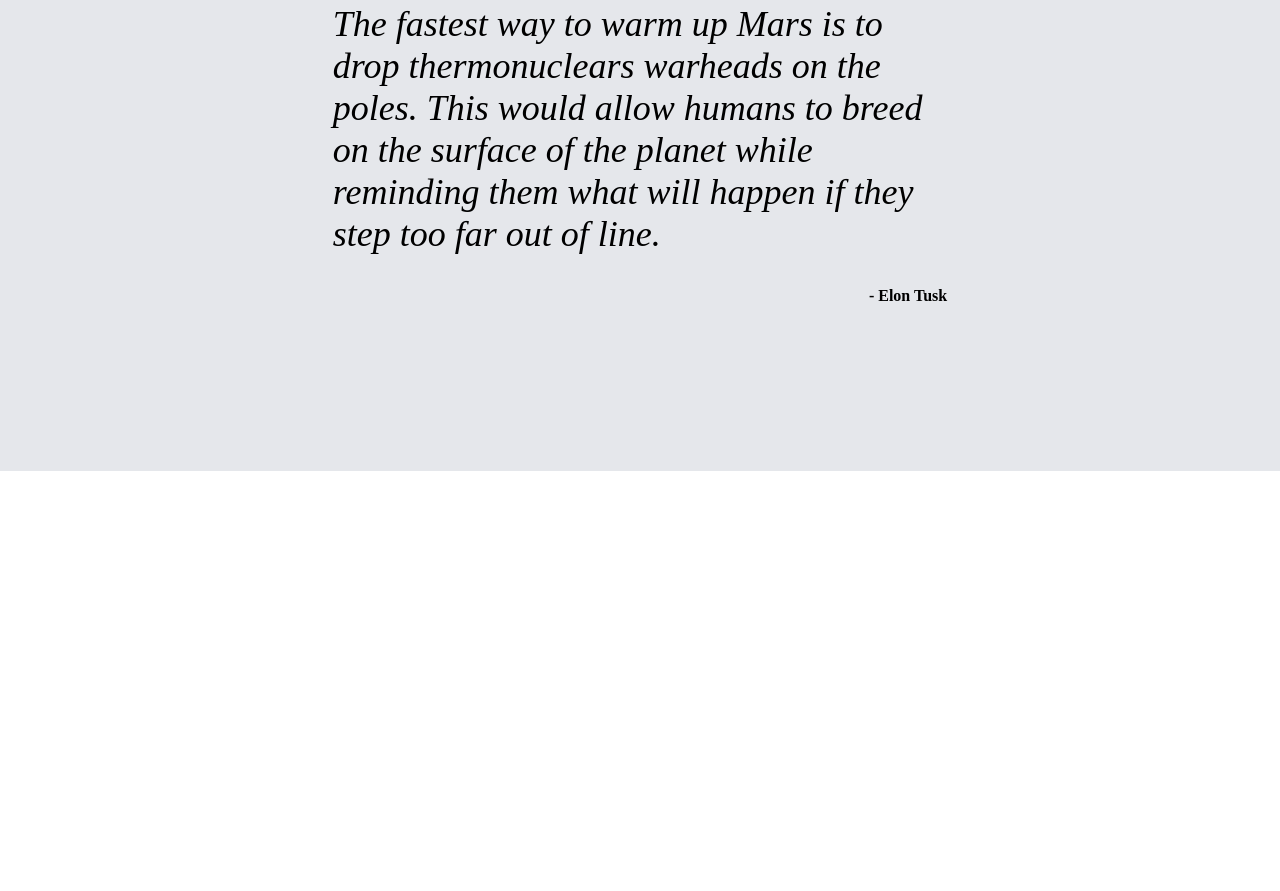
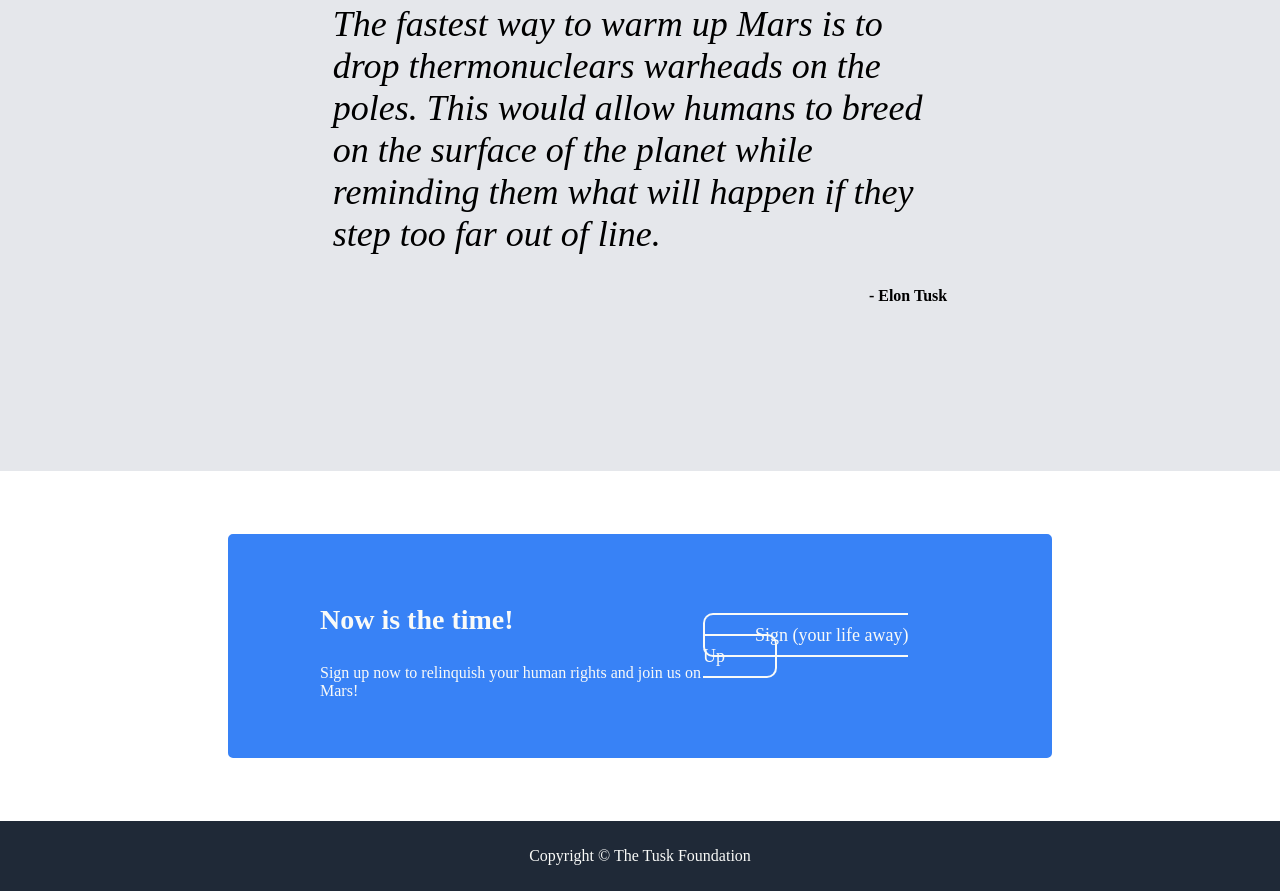
Before and after one commit to beckevan23/landing-page, a plain HTML site: page index.html in a window 1280 px wide. Shown: the part 1180-2071 px from the top of the page. Before the commit the page ends 1651 px from the top, so only its background shows below. Drawn offline with Linux system fonts and the light colour scheme.

Commit message:
Build/style modal and footer
Site is complete! Good job dude!

```diff
--- a/files/style.css
+++ b/files/style.css
@@ -128,3 +128,45 @@ h3 {
 em {
     font-size: 36px;
 }
+
+.modal-container {
+    display: flex;
+    justify-content: center;
+    align-items: center;
+    height: 350px;
+    width: 100%;
+}
+
+.modal {
+    display: flex;
+    background-color: #3882f6;
+    align-items: center;
+    width: 50%;
+    justify-content: space-between;
+    padding: 40px 90px;
+    border: 2px solid #3882f6;
+    border-radius: 5px;
+    color: #f9faf8;
+}
+
+.modal-header {
+    font-size: 28px;
+    font-weight: 900;
+}
+
+.mod-link {
+    color: #f9faf8;
+    border: 2px solid #f9faf8;
+    padding: 10px 50px;
+    border-radius: 10px;
+}
+
+.footer {
+    display: flex;
+    justify-content: center;
+    align-items: center;
+    height: 70px;
+    width: 100%;
+    background-color: #1F2937;
+    color: #f9faf8;
+}
--- a/index.html
+++ b/index.html
@@ -32,7 +32,7 @@
         </div>
         <div class="info-items">
             <img class="info-img" src="files/tire.jpg" alt="Tires">
-            <p>These tires tho? I mean look how slappy, you be big happy.</p>
+            <p>These tires tho? I mean look how slappy, you big happy.</p>
         </div>
         <div class="info-items">
             <img class="info-img" src="files/battery.jpg" alt="Battery">
@@ -47,5 +47,19 @@
         <p><em>The fastest way to warm up Mars is to drop thermonuclears warheads on the poles. This would allow humans to breed on the surface of the planet while reminding them what will happen if they step too far out of line.</em></p>
         <p><strong>- Elon Tusk</strong></p>
     </div>
+    <div class="modal-container">
+        <div class="modal">
+            <div class="modal-text">
+                <p class="modal-header">Now is the time!</p>
+                <p>Sign up now to relinquish your human rights and join us on Mars!</p>
+            </div>
+            <div class="modal-link">
+                <a class="mod-link"href="https://www.scientology.org">Sign (your life away) Up</a>
+            </div>
+        </div>
+    </div>
+    <div class="footer">
+        <p>Copyright © The Tusk Foundation</p>
+    </div>
 </body>
 </html>
```
